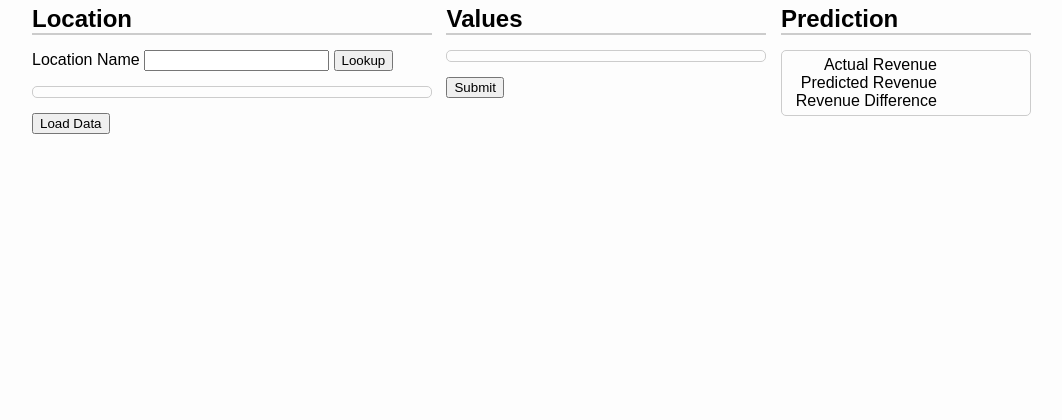
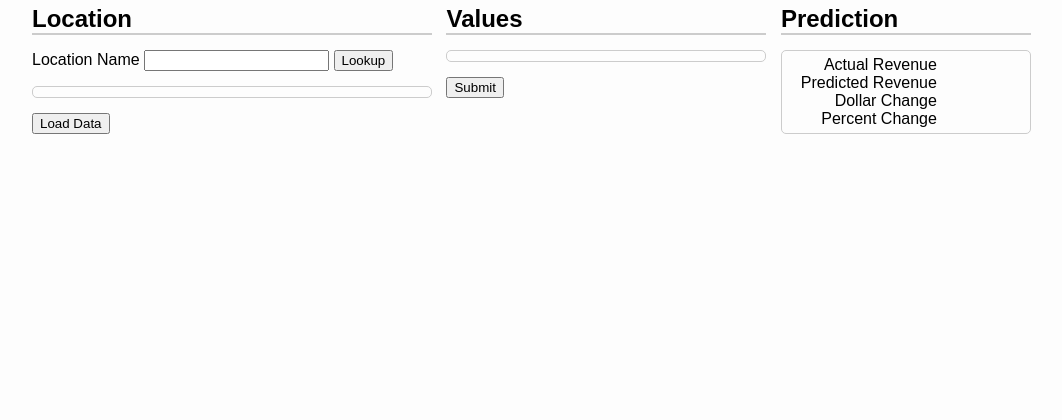
Before and after one commit to markstiles/us-data-analysis, a Flask app: page / in a window 1280 px wide. Shown: the part 21-441 px from the top of the page, without its empty margins (8-1070 px from the left). Run offline with Flask 3, Linux system fonts and the light colour scheme; parts of the project's set-up code (start-up, migrations or seed data) failed here and were passed over.

Commit message:
* adding in the dollar amount the prediction changed from the default

```diff
--- a/webapp/app.py
+++ b/webapp/app.py
@@ -27,11 +27,12 @@ model = nn.Sequential(
 )
 places_df = None
 scaler = None
-props = ['Population','Median_Age','Average_Income','Percent_High_School','Percent_Bachelors','Housing_Units_Total',
-    'Housing_Units_Single_Family','Percent_In_Poverty','Food_Services_Employees','Waste_Management_Employees',
+props = ['Population','Median_Age','Average_Income','Housing_Units_Total',
+    'Percent_In_Poverty','Food_Services_Employees','Waste_Management_Employees',
     'Arts_Employees','Education_Employees','Finance_Employees','Healthcare_Employees','Information_Employees',
     'Technical_Employees','Real_Estate_Employees','Retail_Employees','Transportation_Employees','Utilities_Employees',
-    'Percent_Employed','1_Unit_Buildings','2_Unit_Buildings','3_4_Unit_Buildings','5_Over_Unit_Buildings']
+    'Percent_Employed','Ownership_Rate','Vacancy_Rate','Percent_Broadband','Housing_Units_Median_Value',
+    'Average_House_Value','Median_Owner_Monthly_Cost','Avg_Owner_Monthly_Cost','Median_Rent','Average_Rent']
 drop_final_cols = ['Place_Name', 'GeoId', 'All_Revenue', 'State_Abbr']
 drop_cols = [
     'State_Name','Type','All_Employers','All_Employees','All_Payroll',
@@ -109,6 +110,7 @@ def predict():
         data["prediction"] = f'{int(prediction):,}'
         diff = int(prediction-actual)
         percent_diff = int((diff/actual)*100)
+        data["change"] = f'{diff:,}'
         data["difference"] = f'{percent_diff:,}'
         data["success"] = True
 
--- a/webapp/static/site.js
+++ b/webapp/static/site.js
@@ -14,6 +14,7 @@ jQuery(document).ready(function ()
     var results = ".results";
     var actual = results + " .actual";
     var prediction = results + " .prediction";
+    var change = results + " .change";
     var difference = results + " .difference";
 
     jQuery(locationFormSubmit).click(function (e)
@@ -126,6 +127,7 @@ jQuery(document).ready(function ()
 
             jQuery(actual).text(r.actual)
             jQuery(prediction).text(r.prediction)
+            jQuery(change).text("$" + r.change)
             jQuery(difference).text(r.difference + "%")
         });
     }
--- a/webapp/templates/home.html
+++ b/webapp/templates/home.html
@@ -45,7 +45,11 @@
                     <span class="value prediction"></span>
                 </div>
                 <div class="predict-data">
-                    <span class="label">Revenue Difference</span>
+                    <span class="label">Dollar Change</span>
+                    <span class="value change"></span>
+                </div>
+                <div class="predict-data">
+                    <span class="label">Percent Change</span>
                     <span class="value difference"></span>
                 </div>
             </div>
```
